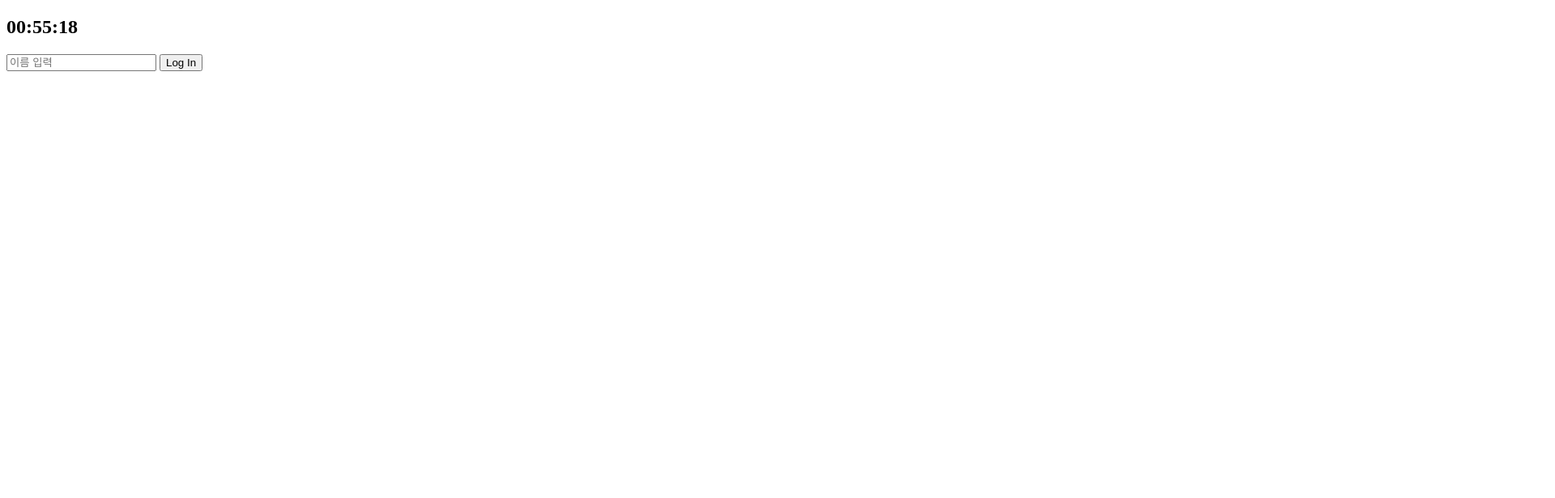
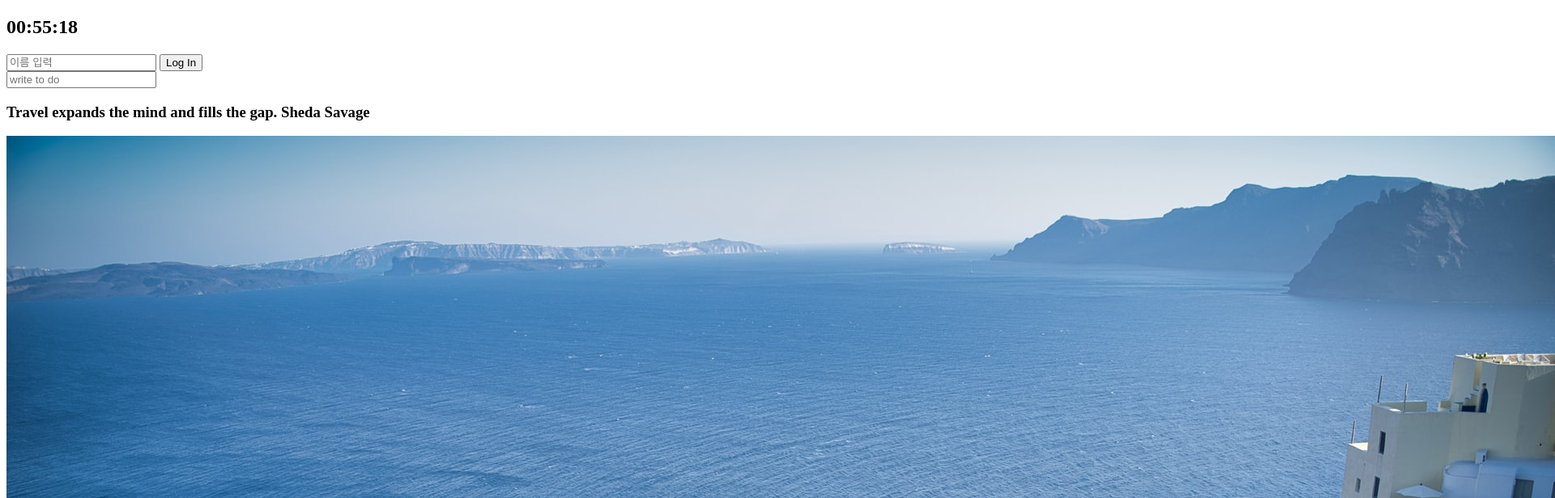
Before and after one commit to wondonghwi/chrome_momentom, a website: page index.html in a window 1280 px wide. Shown: the top 616 px of the page at 81% size, 1920 px wide, since content can reach past the window. Drawn offline with Linux system fonts and the light colour scheme.

Commit message:
✨ add random quotes

```diff
--- a/index.html
+++ b/index.html
@@ -6,20 +6,36 @@
     <meta name="viewport" content="width=device-width, initial-scale=1.0" />
     <title>ChromeWeb</title>
     <link rel="stylesheet" href="css/style.css" />
-    <script defer src="js/greeting.js"></script>
+    <script defer type="module" src="js/greeting.js"></script>
     <script
       defer
+      type="module"
       src="js/clock.js
 "
     ></script>
+    <script defer type="module" src="js/quotes.js"></script>
+    <script defer type="module" src="js/background.js"></script>
+    <script defer type="module" src="js/todo.js"></script>
   </head>
   <body>
     <h2 id="clock">00:00</h2>
+
     <form id="login-form" class="hidden">
       <input name="username" type="text" placeholder="이름 입력" />
       <button type="submit">Log In</button>
     </form>
+
     <h1 class="title hidden"></h1>
     <button type="button" class="logout hidden">Log Out</button>
+
+    <form id="todo-form">
+      <input type="text" required placeholder="write to do" />
+    </form>
+    <ul id="todo-list"></ul>
+
+    <h3 id="quote">
+      <span></span>
+      <span></span>
+    </h3>
   </body>
 </html>
--- /dev/null
+++ b/js/quotes.js
@@ -0,0 +1,51 @@
+const quotes = [
+  {
+    quote: 'The way to get started is to quit talking and begin doing.',
+    author: 'Walt Disney',
+  },
+  {
+    quote: "Life is what happens when you're busy making other plans.",
+    author: 'John Lennon',
+  },
+  {
+    quote: 'The world is a book and those who do not travel read only one page.',
+    author: 'Saint Augustine',
+  },
+  {
+    quote: 'Life is either a daring adventure or nothing at all.',
+    author: 'Helen Keller',
+  },
+  {
+    quote: 'To Travel is to Live',
+    author: 'Hans Christian Andersen',
+  },
+  {
+    quote: 'Only a life lived for others is a life worthwhile.',
+    author: 'Albert Einstein',
+  },
+  {
+    quote: 'You only live once, but if you do it right, once is enough.',
+    author: 'Mae West',
+  },
+  {
+    quote: 'Never go on trips with anyone you do ntot love.',
+    author: 'Hemmingway',
+  },
+  {
+    quote: 'We wander for distraction, but we travel for fulfilment.',
+    author: 'Hilaire Belloc',
+  },
+  {
+    quote: 'Travel expands the mind and fills the gap.',
+    author: 'Sheda Savage',
+  },
+];
+
+const quote = document.querySelector('#quote span:first-child');
+const author = document.querySelector('#quote span:last-child');
+
+const randomQuoteNumber = Math.floor(Math.random() * quotes.length);
+const todayQuote = quotes[randomQuoteNumber];
+
+quote.innerText = todayQuote.quote;
+author.innerText = todayQuote.author;
```
